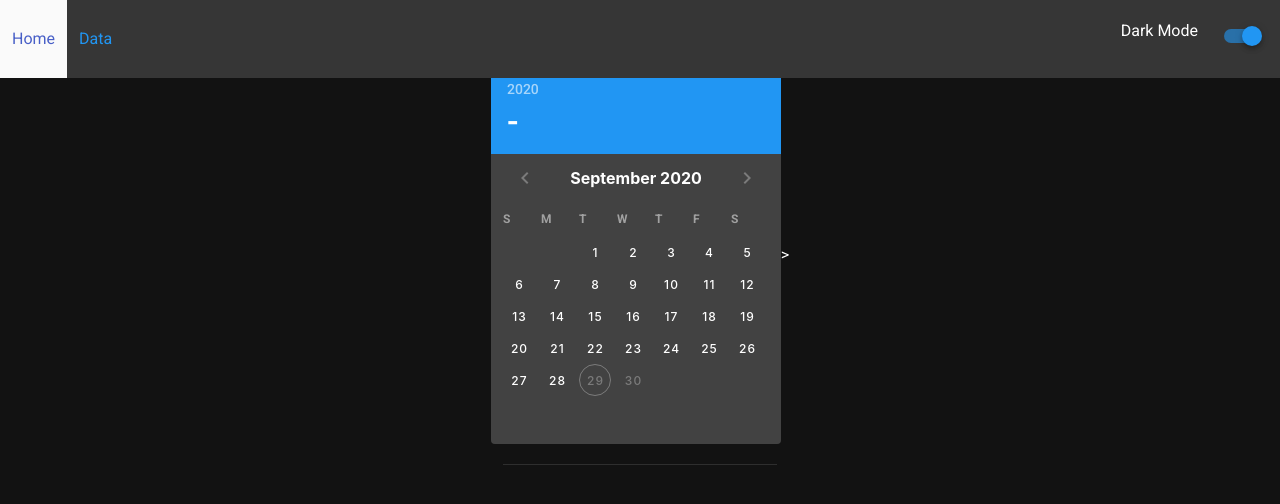
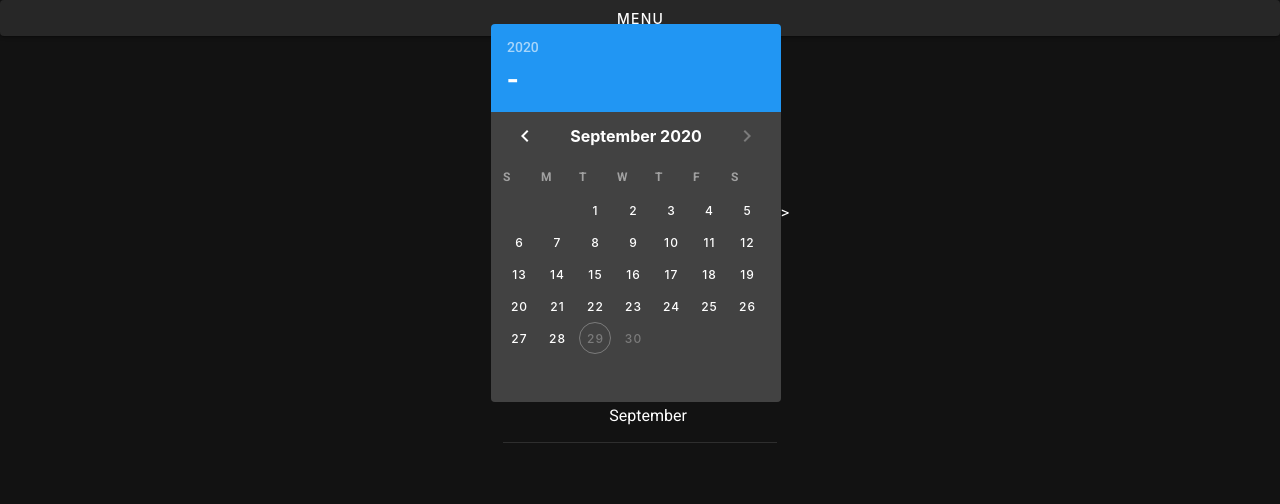
Before and after one commit to dwheele498/cs499smart_home, a Vue app in the folder smarthome/: page /about in a window 1280 px wide. Shown: the top 504 px of the page. Built offline with nearby package versions, Linux system fonts and the light colour scheme.

Commit message:
updated formatting and fixed ongoing db duplication bug for sure this time

```diff
--- a/smarthome/src/App.vue
+++ b/smarthome/src/App.vue
@@ -1,24 +1,59 @@
 <template>
-  <v-app>
-    <div
-      class="navbar horizontal end "
-      role="navigation"
-      :class="{ 'is-dark': $vuetify.theme.dark }"
+  <v-app dark>
+    <v-btn
+      @click="openMenu = !openMenu"
+      retain-focus-on-click="true"
+      :disabled="openMenu"
+      v-if="!openMenu"
+      >Menu</v-btn
     >
-        <router-link class="navbar-item center" to="/">Home</router-link>
-        <router-link class="navbar-item" to="/about">Data</router-link>
+    <v-btn v-else class="mb-auto">
+      <router-link class="navbar-item" exact-active-class="is-active" to="/"
+        >Home</router-link
+      >
+      <router-link class="navbar-item" active-class="is-active" to="/about"
+        >Data</router-link
+      >
+      <v-menu offset-y>
+        <template v-slot:activator="{ on, attrs }">
+          <v-btn v-bind="attrs" v-on="on">
+            Options
+          </v-btn>
+        </template>
+        <v-list>
+          <v-list-item>
+            <v-list-item-content>
+              <v-list-item-title>
+                <a @click="openMenu = !openMenu">Close Menu</a>
+              </v-list-item-title>
+            </v-list-item-content>
+          </v-list-item>
+          <v-list-item v-if="!$vuetify.theme.dark">
+            <v-list-item-content>
+              <v-list-item-title>
+                <a @click="$vuetify.theme.dark = !$vuetify.theme.dark">Dark Mode</a>
+                >
+              </v-list-item-title>
+              <v-list-item-subtitle>
 
-      <div class="navbar-end">
-        <p class="navbar-item">Dark Mode</p>
-        <v-switch
-          class="navbar-item "
-          :value="true"
-          ref="switch"
-          v-model="$vuetify.theme.dark"
-        ></v-switch>
-      </div>
-    </div>
+              </v-list-item-subtitle>
+            </v-list-item-content>
+          </v-list-item>
+          <v-list-item v-else>
+            <v-list-item-content>
+              <v-list-item-title>
+                <a @click="$vuetify.theme.dark = !$vuetify.theme.dark">Light Mode</a>
+                >
+              </v-list-item-title>
+              <v-list-item-subtitle>
 
+              </v-list-item-subtitle>
+            </v-list-item-content>
+          </v-list-item>
+        </v-list>
+      </v-menu>
+      ></v-btn
+    >
     <router-view />
   </v-app>
 </template>
@@ -32,7 +67,7 @@ export default Vue.extend({
   components: {},
 
   data: () => ({
-    //
+    openMenu: false,
   }),
   created() {
     this.$vuetify.theme.dark = !this.$vuetify.theme.dark;
@@ -40,5 +75,8 @@ export default Vue.extend({
 });
 </script>
 
-<style scoped>
+<style>
+.v-baner {
+  border-style: none;
+}
 </style>
--- a/smarthome/src/views/About.vue
+++ b/smarthome/src/views/About.vue
@@ -21,7 +21,8 @@
     <v-banner class="text-center"
       ><h2>{{ month }}</h2></v-banner
     >
-    <graph v-if="apiCalled" :chartData="graphData"></graph>
+    <div><graph v-if="apiCalled" :chartData="graphData"></graph></div>
+
     <v-overlay :value="isLoading">
       <v-progress-circular indeterminate size="64"></v-progress-circular>
     </v-overlay>
@@ -50,7 +51,7 @@ export default Vue.extend({
     highs: [] as number[],
     lows: [] as number[],
     dateMin: DateTime.local()
-      .set({ day: 1 })
+      .set({ day: 1, month: DateTime.local().month - 1 })
       .toFormat("yyyy-MM-dd"),
     dateMax: DateTime.local()
       .set({ day: DateTime.local().day - 1 })
@@ -78,14 +79,14 @@ export default Vue.extend({
     dates() {
       if (this.dates.length == 2) {
         this.displayDate = this.dates[1];
-        this.month = (this.dates[0].split('-')[1]);
+        this.month = MONTHS[Number.parseInt(this.dates[0].split('-')[1])];
         this.initialize();
       }
     },
   },
   created() {
     this.$store.commit("resetIndex");
-    this.month = MONTHS[Number.parseInt(this.dates[0])];
+    this.month = MONTHS[Number.parseInt(this.dateMax.split('-')[1])];
   },
   methods: {
     async initialize() {
```
Also changed, not shown: 1 other file (tests, documents, lock files or other folders).
